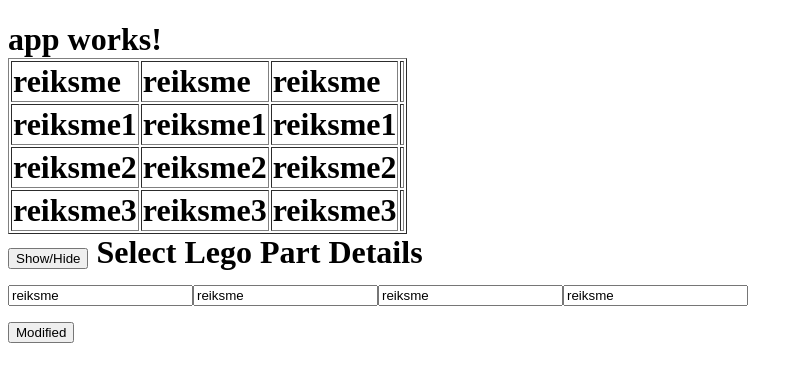
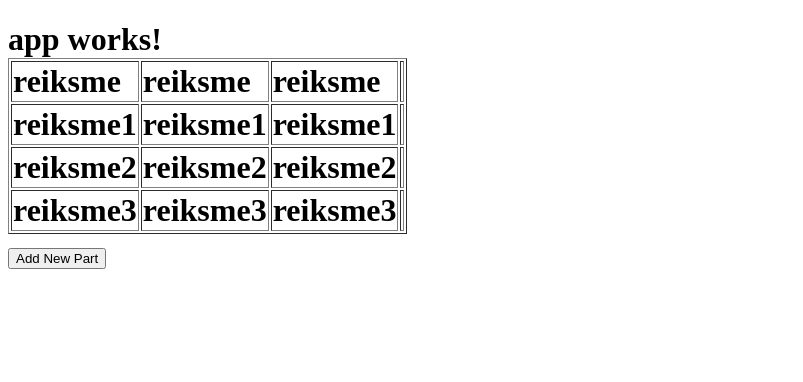
Before and after one commit to mindaugaskv/angular_tutorial, an Angular app: page / in a window 1280 px wide. Shown: the top 382 px of the page, without its empty margins (0-803 px from the left). Built offline with nearby package versions, Linux system fonts and the light colour scheme.

Commit message:
Adding new lego parts

```diff
--- a/src/app/components/lego-part-details/lego-part-details.component.html
+++ b/src/app/components/lego-part-details/lego-part-details.component.html
@@ -1,5 +1,6 @@
 
-Select Lego Part Details
+
+<h2>Select Lego Part Details</h2>
 
 <div>
   <input type="text" [(ngModel)]="itemDetails.spalva"/>
@@ -8,4 +9,4 @@ Select Lego Part Details
   <input type="text" [(ngModel)]="itemDetails.forma"/>
 </div>
 
-<button (click)="modified()">Modified</button>
+<button (click)="save()">Save</button>
--- a/src/app/components/lego-part-details/lego-part-details.component.ts
+++ b/src/app/components/lego-part-details/lego-part-details.component.ts
@@ -17,9 +17,9 @@ export class LegoPartDetailsComponent implements OnInit {
   itemDetails: LegoPart;
 
   @Output()
-  modfiedEvent = new EventEmitter<string>();
+  saveEvent = new EventEmitter<LegoPart>();
 
-  modified(){
-    this.modfiedEvent.emit('Some message');
+  save(){
+    this.saveEvent.emit(this.itemDetails);
   }
 }
--- a/src/app/components/lego-parts/lego-parts.component.html
+++ b/src/app/components/lego-parts/lego-parts.component.html
@@ -12,5 +12,6 @@
 
 </div>
 
-<button (click)="toggle()">Show/Hide</button>
-<app-lego-part-details [itemDetails]="item" (modfiedEvent)="myChildEventFired($event)"></app-lego-part-details>
+<button (click)="addNewPart()">Add New Part</button>
+
+<app-lego-part-details *ngIf="item" [itemDetails]="item" (saveEvent)="addNewItem($event)"></app-lego-part-details>
--- a/src/app/components/lego-parts/lego-parts.component.ts
+++ b/src/app/components/lego-parts/lego-parts.component.ts
@@ -41,12 +41,7 @@ export class LegoPartsComponent implements OnInit {
     }
   ];
 
-  item: LegoPart = {
-    spalva: 'reiksme',
-    dydis: 'reiksme',
-    tipas: 'reiksme',
-    forma: 'reiksme'
-  }
+  item: LegoPart;
 
   toy: LegoToy = {
     name: '',
@@ -57,12 +52,12 @@ export class LegoPartsComponent implements OnInit {
 
   divToggle: boolean= true;
 
-  toggle(){
-    this.divToggle = !this.divToggle;
+  addNewItem(item: LegoPart){
+    this.parts.push(item);
+    this.item = null;
   }
 
-  myChildEventFired(event: string){
-    console.log(event);
+  addNewPart(){
+    this.item = new LegoPart();
   }
-
 }
```
